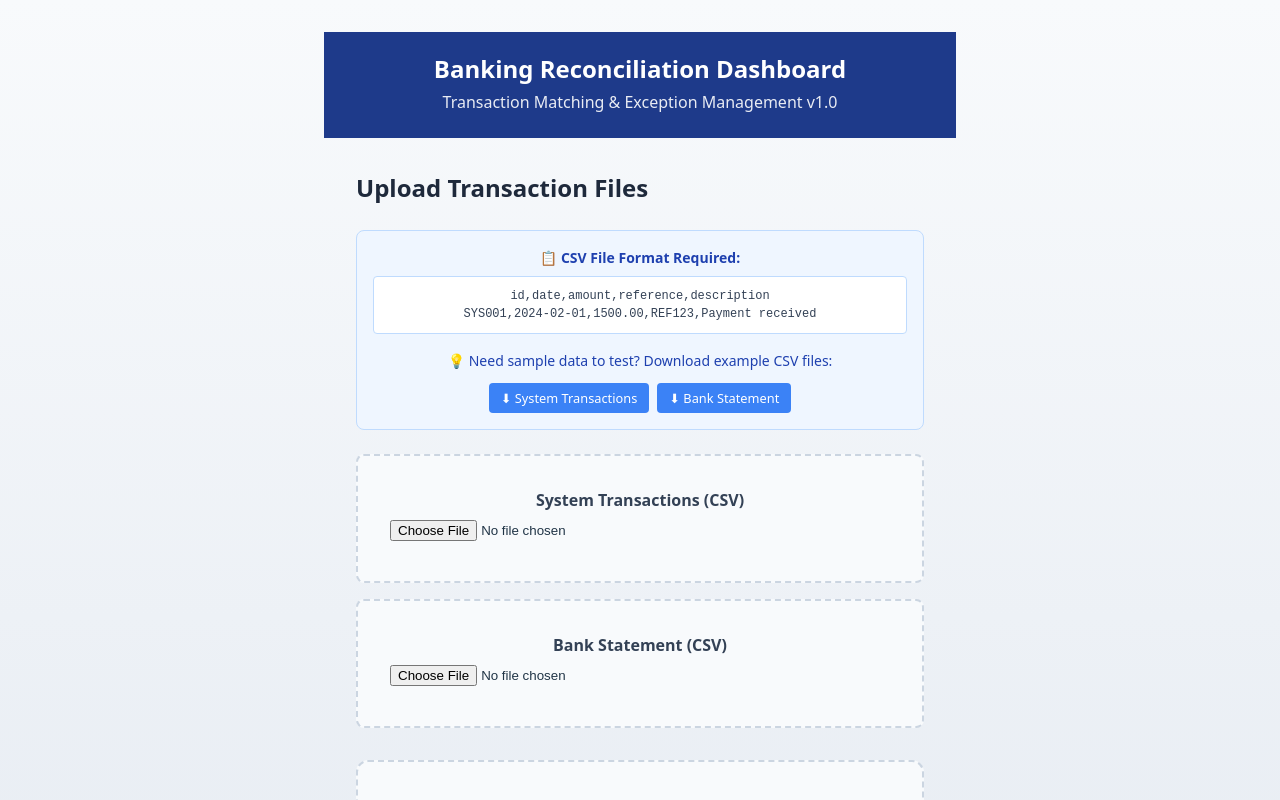
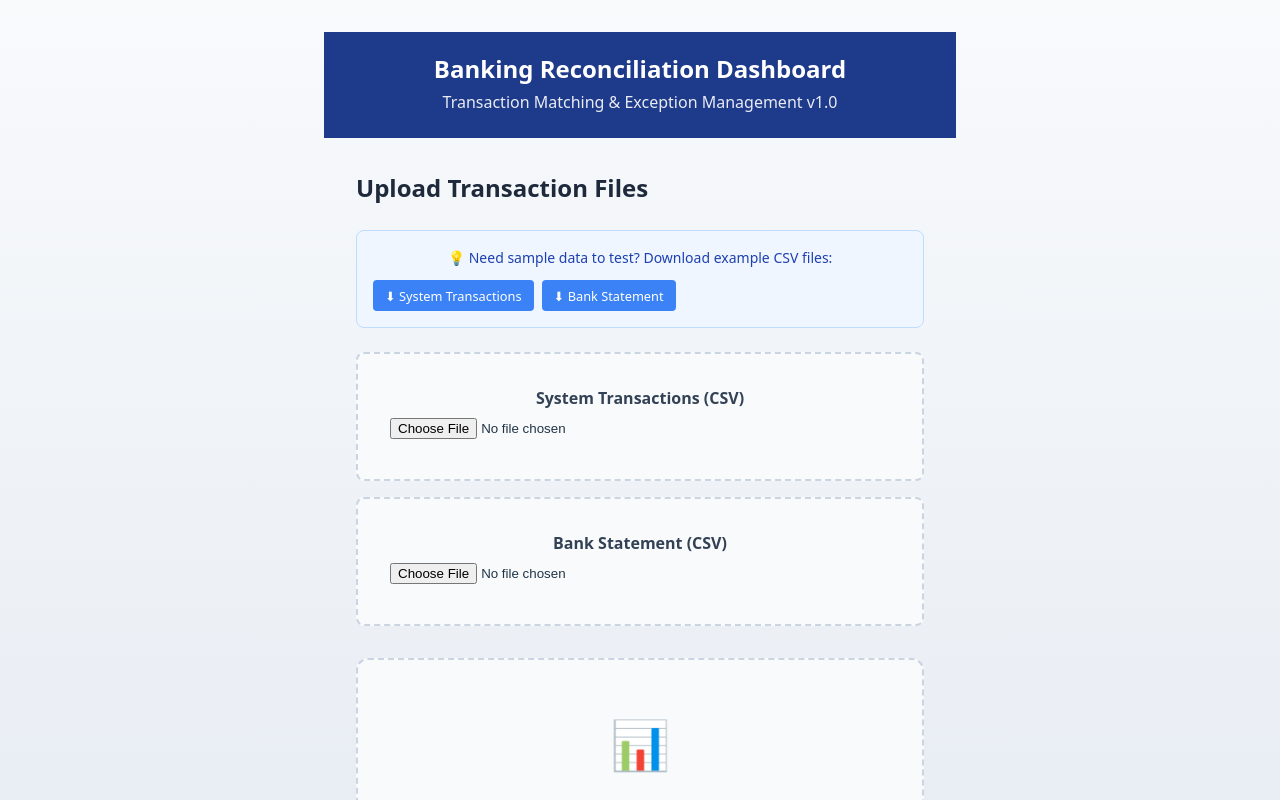
Before and after one commit to gillybops/banking-recon-dashboard, a React (Vite) app: page / in a window 1280 px wide. Shown: the top 800 px of the page. Built offline with nearby package versions, Linux system fonts and the light colour scheme.

Commit message:
Revert "Fixed FileUpload syntax errors"
This reverts commit 79e30dfc5935bb2663ed1347350e4bf5d6c15d9c.

```diff
--- a/src/components/SampleDataButtons.jsx
+++ b/src/components/SampleDataButtons.jsx
@@ -38,32 +38,6 @@ BNK005,2024-02-03,500.00,REF999,Unknown transaction`;
       padding: '1rem',
       marginBottom: '1.5rem'
     }}>
-      {/* CSV Format Section */}
-      <div style={{ marginBottom: '1rem' }}>
-        <div style={{
-          fontWeight: '600',
-          color: '#1e40af',
-          marginBottom: '0.5rem',
-          fontSize: '0.875rem'
-        }}>
-          📋 CSV File Format Required:
-        </div>
-        <div style={{
-          fontFamily: 'monospace',
-          fontSize: '0.75rem',
-          backgroundColor: 'white',
-          padding: '0.6rem',
-          borderRadius: '4px',
-          color: '#334155',
-          overflowX: 'auto',
-          border: '1px solid #bfdbfe'
-        }}>
-          id,date,amount,reference,description<br/>
-          SYS001,2024-02-01,1500.00,REF123,Payment received
-        </div>
-      </div>
-
-      {/* Sample Data Download Section */}
       <p style={{
         margin: '0 0 0.75rem 0',
         color: '#1e40af',
@@ -72,7 +46,7 @@ BNK005,2024-02-03,500.00,REF999,Unknown transaction`;
       }}>
         💡 Need sample data to test? Download example CSV files:
       </p>
-      <div style={{ display: 'flex', gap: '0.5rem', flexWrap: 'wrap', justifyContent: 'center' }}>
+      <div style={{ display: 'flex', gap: '0.5rem', flexWrap: 'wrap' }}>
         <button
           onClick={() => downloadSample('system')}
           style={{
--- a/src/components/TransactionTable.jsx
+++ b/src/components/TransactionTable.jsx
@@ -10,12 +10,15 @@ export default function TransactionTable({ transactions, title }) {
   return (
     <div style={{ marginBottom: '2rem' }}>
       <h3 style={{ marginBottom: '1rem', color: '#1e293b' }}>{title}</h3>
-      <div style={{ overflowX: 'auto' }}>
+      <div style={{
+        overflowX: 'auto',
+        borderRadius: '8px',
+        boxShadow: '0 1px 3px rgba(0,0,0,0.1)'
+      }}>
         <table style={{
           width: '100%',
           borderCollapse: 'collapse',
-          backgroundColor: 'white',
-          boxShadow: '0 1px 3px rgba(0,0,0,0.1)'
+          backgroundColor: 'white'
         }}>
           <thead>
             <tr style={{ backgroundColor: '#f1f5f9' }}>
@@ -24,37 +27,24 @@ export default function TransactionTable({ transactions, title }) {
               <th style={tableHeaderStyle}>Amount</th>
               <th style={tableHeaderStyle}>Reference</th>
               <th style={tableHeaderStyle}>Description</th>
-              <th style={tableHeaderStyle}>Action</th>
             </tr>
           </thead>
           <tbody>
             {transactions.map((txn, index) => (
-              <tr key={index} style={{
-                borderBottom: '1px solid #e2e8f0'
-              }}>
+              <tr
+                key={index}
+                style={{
+                  borderBottom: '1px solid #e2e8f0',
+                  transition: 'background-color 0.15s'
+                }}
+                onMouseEnter={(e) => e.currentTarget.style.backgroundColor = '#f8fafc'}
+                onMouseLeave={(e) => e.currentTarget.style.backgroundColor = 'white'}
+              >
                 <td style={tableCellStyle}>{txn.id}</td>
                 <td style={tableCellStyle}>{txn.date}</td>
-                <td style={tableCellStyle}>${txn.amount}</td>
-                <td style={tableCellStyle}>{txn.reference}</td>
+                <td style={{...tableCellStyle, fontWeight: '600', fontFamily: 'monospace'}}>${txn.amount}</td>
+                <td style={{...tableCellStyle, color: '#0284c7', fontWeight: '500'}}>{txn.reference}</td>
                 <td style={tableCellStyle}>{txn.description}</td>
-                <td style={tableCellStyle}>
-                  <button
-                    onClick={() => copyToClipboard(txn, index)}
-                    style={{
-                      padding: '0.4rem 0.8rem',
-                      backgroundColor: copiedIndex === index ? '#10b981' : '#3b82f6',
-                      color: 'white',
-                      border: 'none',
-                      borderRadius: '0.375rem',
-                      cursor: 'pointer',
-                      fontSize: '0.875rem',
-                      fontWeight: '500',
-                      transition: 'background-color 0.2s'
-                    }}
-                  >
-                    {copiedIndex === index ? '✓ Copied' : 'Copy'}
-                  </button>
-                </td>
               </tr>
             ))}
           </tbody>
@@ -69,7 +59,10 @@ const tableHeaderStyle = {
   textAlign: 'left',
   fontWeight: '600',
   color: '#475569',
-  borderBottom: '2px solid #cbd5e1'
+  borderBottom: '2px solid #cbd5e1',
+  fontSize: '0.875rem',
+  textTransform: 'uppercase',
+  letterSpacing: '0.05em'
 };
 
 const tableCellStyle = {
```
